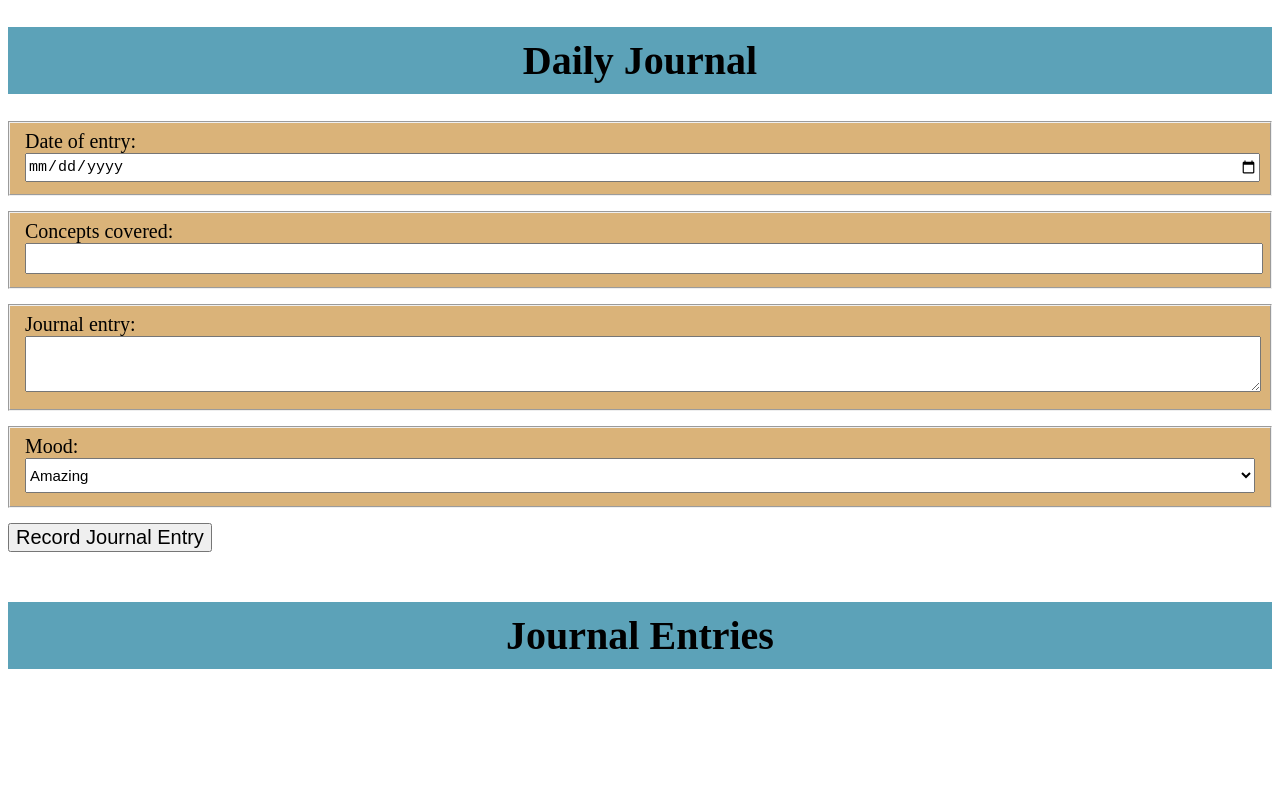
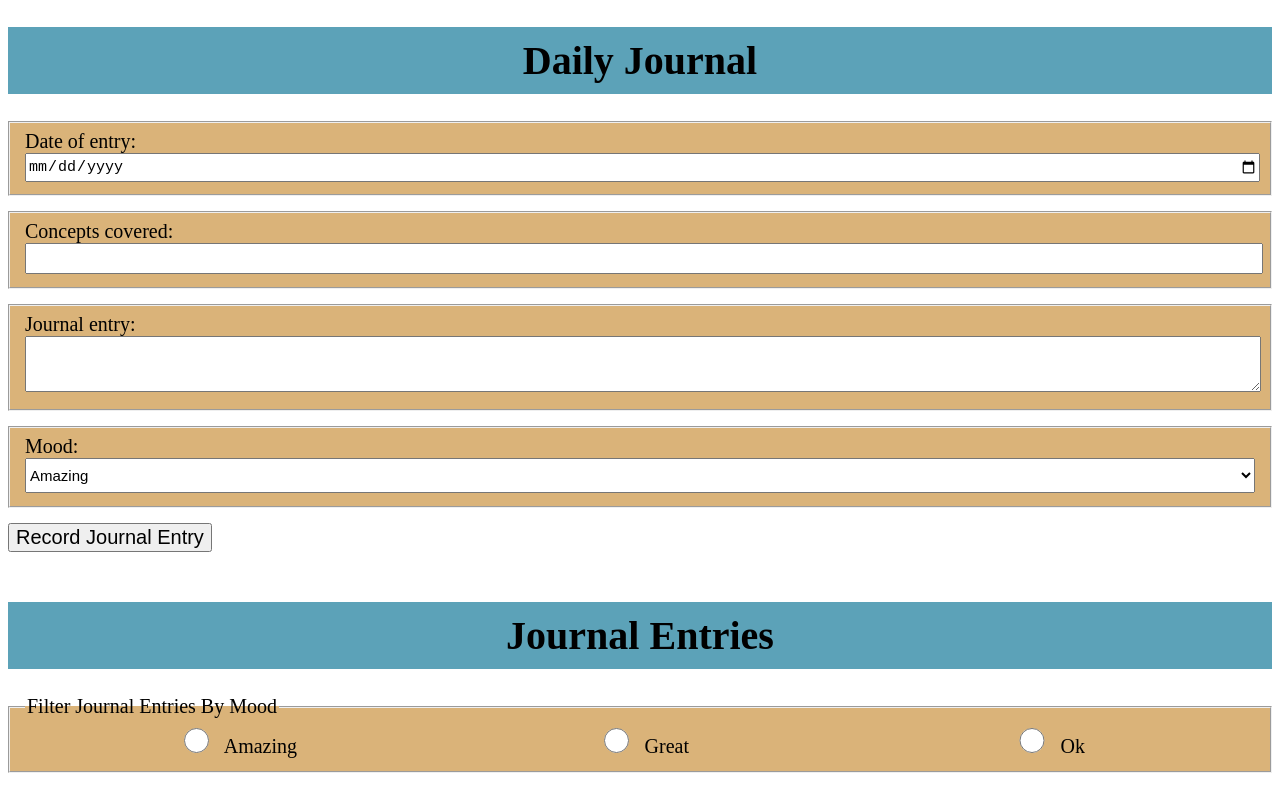
Before and after one commit to laurenriddle/Daily-Journal-Book3-Template, a plain HTML site: page src/index.html in a window 1280 px wide. Drawn offline with Linux system fonts and the light colour scheme; no server answers.

Commit message:
added html to generate radio buttons when the page loads

```diff
--- a/src/index.html
+++ b/src/index.html
@@ -11,9 +11,9 @@
 
 <body>
     <div id="searchFormContainer">
-
     </div>
     <h1 id="journalEntries">Journal Entries</h1>
+    <div id="filterContainer"></div>
     <article class="entryLog">
     </article>
     <script type="module" src="./scripts/journal.js"></script>
--- a/src/scripts/createForm.js
+++ b/src/scripts/createForm.js
@@ -1,6 +1,7 @@
-const buildAndAppendSearchForm = () => {
-   const searchForm =
-   `<h1>Daily Journal</h1>
+const htmlElements = {
+    buildAndAppendSearchForm() {
+        const searchForm =
+            `<h1>Daily Journal</h1>
     <form>
         <fieldset>
             <label for="date-input">Date of entry:</label>
@@ -24,8 +25,32 @@ const buildAndAppendSearchForm = () => {
         </fieldset>
         </form>
         <button>Record Journal Entry</button>`
-   const searchFormContainer = document.querySelector("#searchFormContainer")
-    searchFormContainer.innerHTML = searchForm
+        const searchFormContainer = document.querySelector("#searchFormContainer")
+        searchFormContainer.innerHTML = searchForm
+    }, buildAndAppendFilterElement() {
+        const filterHtml =
+            `
+        <fieldset id="radioButtons">
+            <legend>Filter Journal Entries By Mood</legend>
+            <div id="radioContainer">
+            <div>
+                <input type="radio" name="moodButton" value="amazing">
+                <label for="date-input">Amazing</label>
+            </div>
+            <div>
+                <input type="radio" name="moodButton" value="great">
+                <label for="date-input">Great</label>
+            </div>
+            <div>
+                <input type="radio" name="moodButton" value="ok">
+                <label for="date-input">Ok</label>
+            </div>
+        </div>
+        </fieldset>
+
+        `
+        const filterContainer = document.querySelector("#filterContainer")
+        filterContainer.innerHTML = filterHtml
+    }
 }
-
-export default buildAndAppendSearchForm
+export default htmlElements
--- a/src/scripts/journal.js
+++ b/src/scripts/journal.js
@@ -6,16 +6,16 @@
     to get the data and display it.
 */
 
-import buildAndAppendSearchForm from "./createForm.js"
+import htmlElements from "./createForm.js"
 import API from "./data.js"
 import renderDom from "./entriesDOM.js"
 import saveObject from "./saveEntry.js"
 
-
-buildAndAppendSearchForm()
+htmlElements.buildAndAppendSearchForm()
+htmlElements.buildAndAppendFilterElement()
 
 API.getJournalEntries()
-    .then(response => renderDom.renderJournalEntries(response))
+.then(response => renderDom.renderJournalEntries(response))
 
 const button = document.querySelector("button")
 button.addEventListener("click", saveObject.postEntry)
--- a/src/styles/main.css
+++ b/src/styles/main.css
@@ -38,3 +38,16 @@ select {
     height: 35px;
     font-size: 15px;
 }
+#radioContainer {
+    display: flex;
+    flex-direction: row;
+    flex-wrap: wrap;
+    justify-content: center;
+    text-align: center;
+}
+#radioButtons input {
+    width: 10%;
+}
+#radioButtons div {
+    flex-basis: 33%;
+}
```
